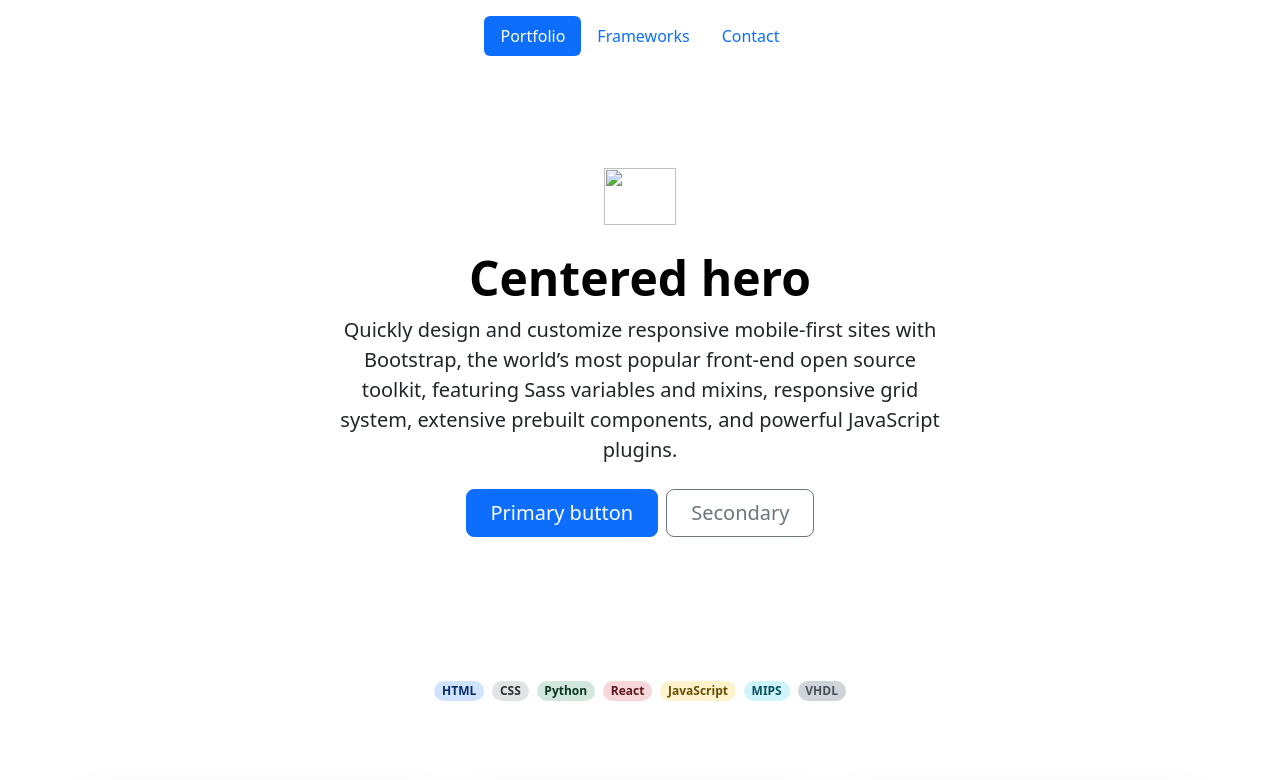
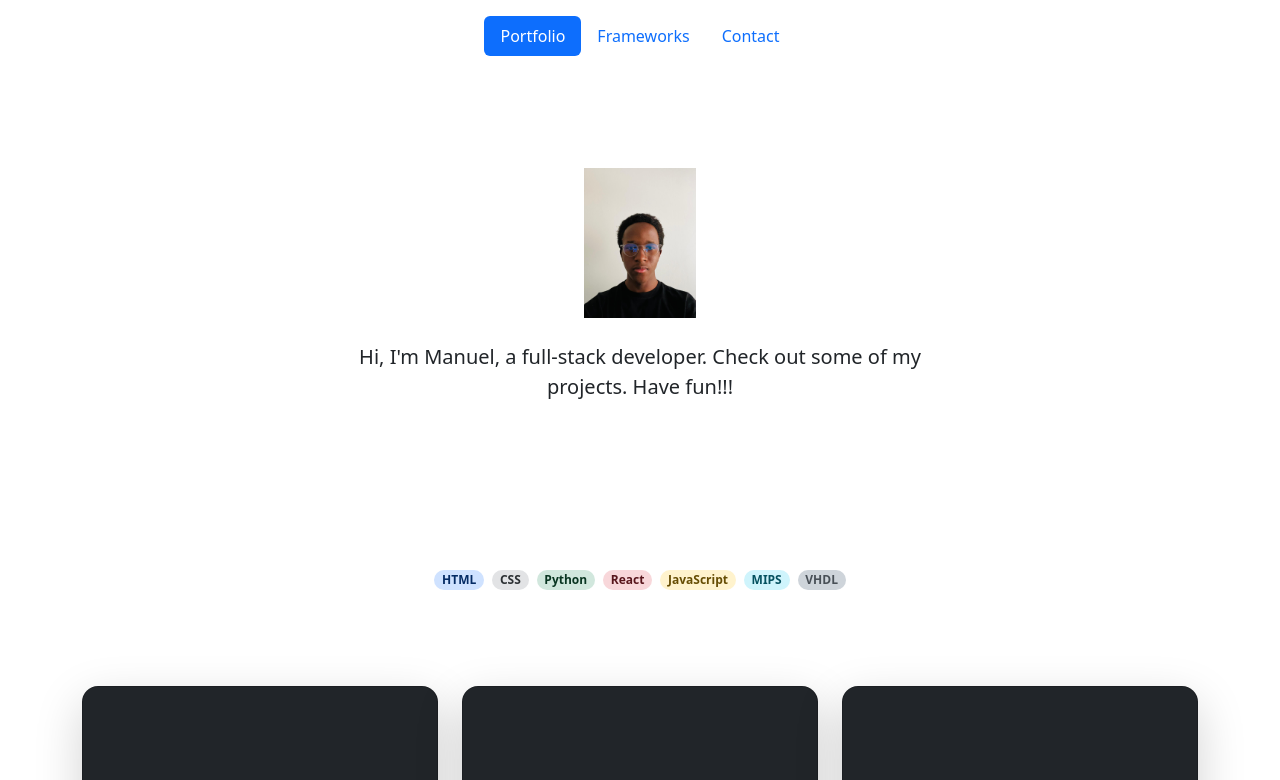
Before and after one commit to manue7mokua/Personal-Portfolio, a plain HTML site: page index.html in a window 1280 px wide. Shown: the top 780 px of the page. Drawn offline with nearby package versions, Linux system fonts and the light colour scheme.

Commit message:
Added image assets and modified hero section Put an intro of myself in the hero section

```diff
--- a/assets/index.html
+++ b/index.html
@@ -22,14 +22,10 @@
 
     <section class="hero">
         <div class="px-4 py-5 my-5 text-center">
-            <img class="d-block mx-auto mb-4" src="/docs/5.3/assets/brand/bootstrap-logo.svg" alt="" width="72" height="57">
-            <h1 class="display-5 fw-bold text-body-emphasis">Centered hero</h1>
+            <img class="d-block mx-auto mb-4" src="./assets/emmanuelmokua.jpeg" alt="picture of emmanuel mokua" width="" height="150">
+
             <div class="col-lg-6 mx-auto">
-              <p class="lead mb-4">Quickly design and customize responsive mobile-first sites with Bootstrap, the world’s most popular front-end open source toolkit, featuring Sass variables and mixins, responsive grid system, extensive prebuilt components, and powerful JavaScript plugins.</p>
-              <div class="d-grid gap-2 d-sm-flex justify-content-sm-center">
-                <button type="button" class="btn btn-primary btn-lg px-4 gap-3">Primary button</button>
-                <button type="button" class="btn btn-outline-secondary btn-lg px-4">Secondary</button>
-              </div>
+              <p class="lead mb-4">Hi, I'm Manuel, a full-stack developer. Check out some of my projects. Have fun!!!</p>
             </div>
           </div>
     </section>
```
Also changed, not shown: assets/emmanuelmokua.jpeg (added), assets/styles.css (deleted), styles.css (added).
